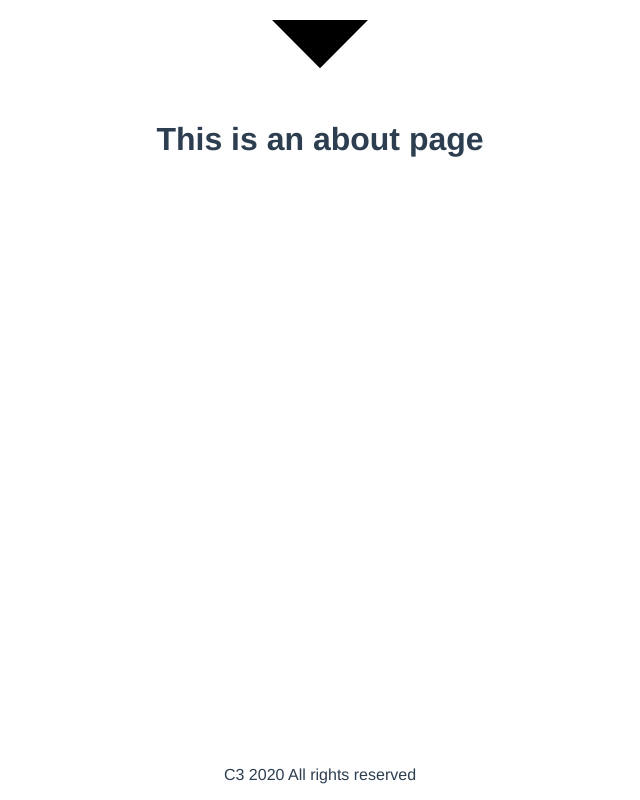
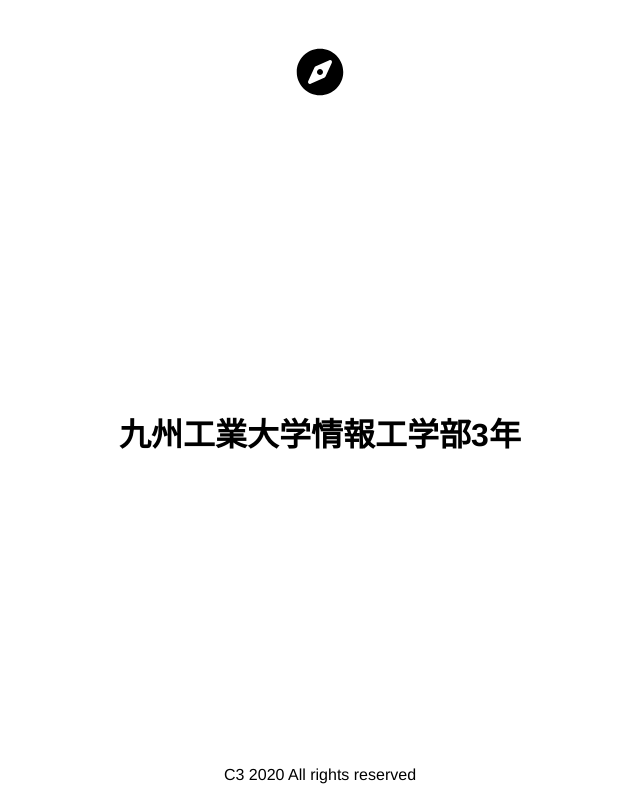
Before and after one commit to rkun123/portfolio, a Vue app: page /about in a window 1280 px wide. Shown: the top 800 px of the page, without its empty margins (320-960 px from the left). Built offline with nearby package versions, Linux system fonts and the light colour scheme.

Commit message:
[add] Icons and some appearance change

```diff
--- a/package.json
+++ b/package.json
@@ -11,9 +11,11 @@
     "@fortawesome/fontawesome-free": "^5.14.0",
     "@fortawesome/fontawesome-svg-core": "^1.2.30",
     "@fortawesome/free-solid-svg-icons": "^5.14.0",
+    "@fortawesome/vue-fontawesome": "^2.0.0",
     "@pixi/app": "^5.3.3",
     "animejs": "^3.2.0",
     "core-js": "^3.6.5",
+    "node-ipc": "^9.1.1",
     "vue": "^2.6.11",
     "vue-router": "^3.2.0"
   },
@@ -22,6 +24,7 @@
     "@vue/cli-plugin-eslint": "~4.5.0",
     "@vue/cli-plugin-router": "^4.5.6",
     "@vue/cli-service": "~4.5.0",
+    "@vue/cli-shared-utils": "^4.5.6",
     "babel-eslint": "^10.1.0",
     "eslint": "^6.7.2",
     "eslint-plugin-vue": "^6.2.2",
--- a/src/App.vue
+++ b/src/App.vue
@@ -24,7 +24,6 @@
   -webkit-font-smoothing: antialiased;
   -moz-osx-font-smoothing: grayscale;
   text-align: center;
-  color: #2c3e50;
   width: 100%;
   height: 100%;
 }
--- a/src/components/Footer.vue
+++ b/src/components/Footer.vue
@@ -13,7 +13,7 @@
 <!-- Add "scoped" attribute to limit CSS to this component only -->
 <style scoped>
 .footer {
-  position: absolute;
+  position: fixed;
   bottom: 0;
   width: 100%;
 }
--- a/src/components/HelloWorld.vue
+++ b/src/components/HelloWorld.vue
@@ -8,7 +8,9 @@
       <path d="m205.86 77.153h-13.512v-26.062q0-8.2707-0.86554-10.675-0.86553-2.4524-2.837-3.7987-1.9234-1.3464-4.6643-1.3464-3.5102 0-6.2992 1.9234-2.789 1.9234-3.8468 5.097-1.0098 3.1736-1.0098 11.733v23.129h-13.512v-51.067h12.55v7.5013q6.6839-8.6554 16.83-8.6554 4.4719 0 8.1745 1.6349 3.7026 1.5868 5.5779 4.0873 1.9234 2.5004 2.6447 5.6741 0.76936 3.1736 0.76936 9.0881z" style="font-feature-settings:normal;font-variant-caps:normal;font-variant-ligatures:normal;font-variant-numeric:normal"/>
     </g>
     </svg>
-    <div class="description">I am a fxxki'n boy</div>
+    <div class="description">
+      <p>I am a fxxki'n boy</p>
+    </div>
   </div>
 </template>
 
@@ -36,7 +38,7 @@
         complete: () => {
           anime({
             targets: '.description',
-            'margin-top': '0.5rem',
+            'margin-top': '0rem',
             duration: 1500,
             opacity: 1,
           })
@@ -55,6 +57,9 @@
 
 <!-- Add "scoped" attribute to limit CSS to this component only -->
 <style scoped>
+.hello {
+  z-index: 0;
+}
 .description {
   font-size: 2rem;
   margin-top: -2rem;
--- a/src/components/Navigation.vue
+++ b/src/components/Navigation.vue
@@ -1,15 +1,13 @@
 <template>
-    <div>
+    <div class="container">
         <div class="navigation_bg" v-on:click="navClose" :class="{ visible: isNavOpen }">
             <div class="navigation">
-                <NavigationLink v-if="isNavOpen" to="/">Home</NavigationLink>
-                <NavigationLink v-if="isNavOpen" to="/about">About</NavigationLink>
+                <NavigationLink v-if="isNavOpen" to="/" :icon="['fas', 'home']">Home</NavigationLink>
+                <NavigationLink v-if="isNavOpen" to="/about" :icon="['fas', 'info']">About</NavigationLink>
             </div>
         </div>
         <div class="navigation_button">
-            <svg v-on:click="navOpen" class="marker" version="1.1" viewBox="0 0 210 297" xmlns="http://www.w3.org/2000/svg" xmlns:cc="http://creativecommons.org/ns#" xmlns:dc="http://purl.org/dc/elements/1.1/" xmlns:rdf="http://www.w3.org/1999/02/22-rdf-syntax-ns#">
-                <path v-on:click="navOpen" d="m0 0h210l-105 105.87z"/>
-            </svg>
+            <font-awesome-icon class="marker" v-on:click="navOpen" :icon="['fas', 'compass']" />
 
         </div>
     </div>
@@ -27,16 +25,22 @@
     mounted: () => {
         anime({
             targets: '.marker',
-            'padding-top': '20px',
-            loop: true,
+            'margin-top': '3rem',
         })
     },
     methods: {
         navOpen() {
             if(!this.isNavOpen) {
+                anime.remove('.navigation_bg, .navigation_button')
+                anime({
+                    targets: '.marker',
+                    'margin-top': '-3rem',
+                })
                 anime({
                     targets: '.navigation_bg',
-                    opacity: 1
+                    opacity: 1,
+                    duration: 200,
+                    easing: 'easeInOutQuad'
                 })
                 anime({
                     targets: '.navigation_button',
@@ -47,9 +51,15 @@
         },
         navClose() {
             if(this.isNavOpen) {
+                anime.remove('.navigation_bg, .navigation_button')
+                anime({
+                    targets: '.marker',
+                    'margin-top': '3rem',
+                })
                 anime({
                     targets: '.navigation_bg',
-                    opacity: 0
+                    opacity: 0,
+                    easing: 'easeInOutQuad'
                 })
                 anime({
                     targets: '.navigation_button',
@@ -63,9 +73,17 @@
 }
 </script>
 <style scoped>
+.container {
+    position: fixed;
+    width: 100%;
+    height: 100%;
+    z-index: 2000;
+}
 .marker {
-    width: 6rem;
-
+    cursor: pointer;
+    margin-top: -3rem;
+    font-size: 3rem;
+    text-shadow: 1px 1px 3px grey;
 }
 .visible {
     display: block!important;
@@ -89,7 +107,7 @@
 }
 .navigation {
     position: absolute;
-    margin-left: 5rem;
+    margin-left: 1%;
     display: inline-block;
     top: 50%;
     transform: translateY(-50%);
--- a/src/components/NavigationLink.vue
+++ b/src/components/NavigationLink.vue
@@ -1,6 +1,6 @@
 <template>
     <div class="link" :class="{disabled: isCurrent }">
-        <i class="fas fa-camera"></i><router-link class="router-link" :to="to"><slot /></router-link>
+        <router-link class="router-link" :to="to"><font-awesome-icon v-if="icon" :icon="icon" class="fa-fw icon" /><slot /></router-link>
     </div>
 </template>
 <script>
@@ -9,12 +9,14 @@
 export default {
     props: {
         to: String,
+        icon: Array,
     },
-    mounted: () => {
+    mounted () {
         anime({
             targets: '.link',
             'margin-left': '5rem',
         })
+        console.log(this.icon)
     },
     computed: {
         isCurrent() { return this.$route.path === this.to}
@@ -23,11 +25,20 @@
 </script>
 <style scoped>
 .link {
-    font-size: 5rem;
+    font-size: 3rem;
     margin-left: -5rem;
+    margin-bottom: 2rem;
     font-weight: bold;
     text-decoration: none;
     color: black;
+    text-shadow: 1px 1px 3px grey;
+}
+.link:last-child {
+    margin-bottom: 0;
+}
+
+.icon {
+    margin-right: 1rem;
 }
 
 .router-link {
@@ -36,6 +47,6 @@
 }
 
 .disabled {
-    opacity: 0.5;
+    opacity: 0.2;
 }
 </style>
--- a/src/main.js
+++ b/src/main.js
@@ -2,8 +2,11 @@
 import App from './App.vue'
 import router from './router'
 
-import { FontAwesomeIcon } from '@fortawesome/fontawesome-svg-core'
+import { library } from '@fortawesome/fontawesome-svg-core'
+import { faHome, faInfo, faCompass } from '@fortawesome/free-solid-svg-icons'
+import { FontAwesomeIcon } from '@fortawesome/vue-fontawesome'
 
+library.add(faHome, faInfo, faCompass)
 Vue.component('font-awesome-icon', FontAwesomeIcon)
 Vue.config.productionTip = false
 
--- a/src/views/About.vue
+++ b/src/views/About.vue
@@ -1,5 +1,81 @@
 <template>
   <div class="about">
-    <h1>This is an about page</h1>
+    <div class="slides">
+      <div class="slide">
+        <p>九州工業大学情報工学部3年</p>
+      </div>
+      <div class="slide">
+        <p>Python / Javascript / Golang / RoR / Unity / Android</p>
+      </div>
+      <div class="slide">
+        <p>九工大サークル<a href='https://compositecomputer.club'>C3</a>所属</p>
+      </div>
+    </div>
   </div>
 </template>
+<script>
+import anime from 'animejs/lib/anime.es'
+export default {
+  data: () => ({
+    slides: [],
+    nowSlideIndex: 0,
+    lastScrollTop: 0,
+  }),
+  methods: {
+    scrollListener(e) {
+      // Scroll down
+      if(e.deltaY > 0 && this.nowSlideIndex < this.slides.length - 1) {
+        this.nowSlideIndex++
+      }
+      // Scroll up
+      if(e.deltaY < 0 && this.nowSlideIndex > 0) {
+        this.nowSlideIndex--
+      }
+      anime({
+        targets: 'html, body',
+        scrollTop: this.slides[this.nowSlideIndex].top,
+        duration: 600,
+        easing: 'easeOutCubic'
+      })
+    },
+    scroll() {
+
+    },
+    getSlides() {
+      console.log(document.querySelectorAll('.slide'))
+      const self = this
+      document.querySelectorAll('.slide').forEach(n => {
+        self.slides.push({
+          top: n.offsetTop,
+          node: n
+        })
+      })
+    }
+  },
+  mounted() {
+    this.getSlides()
+    // Scroll event listener
+    window.addEventListener('wheel', this.scrollListener)
+  },
+}
+</script>
+<style scoped>
+.slides {
+  position: absolute;
+  width: 100%;
+  height: 100%;
+  text-align: center;
+}
+.slide {
+  position: relative;
+  height: 100%;
+}
+.slide p {
+  position: absolute;
+  font-size: 2rem;
+  font-weight: bold;
+  width: 100%;
+  top: 50%;
+  transform: translateY(-50%);
+}
+</style>
```
Also changed, not shown: 1 other file (tests, documents, lock files or other folders).
